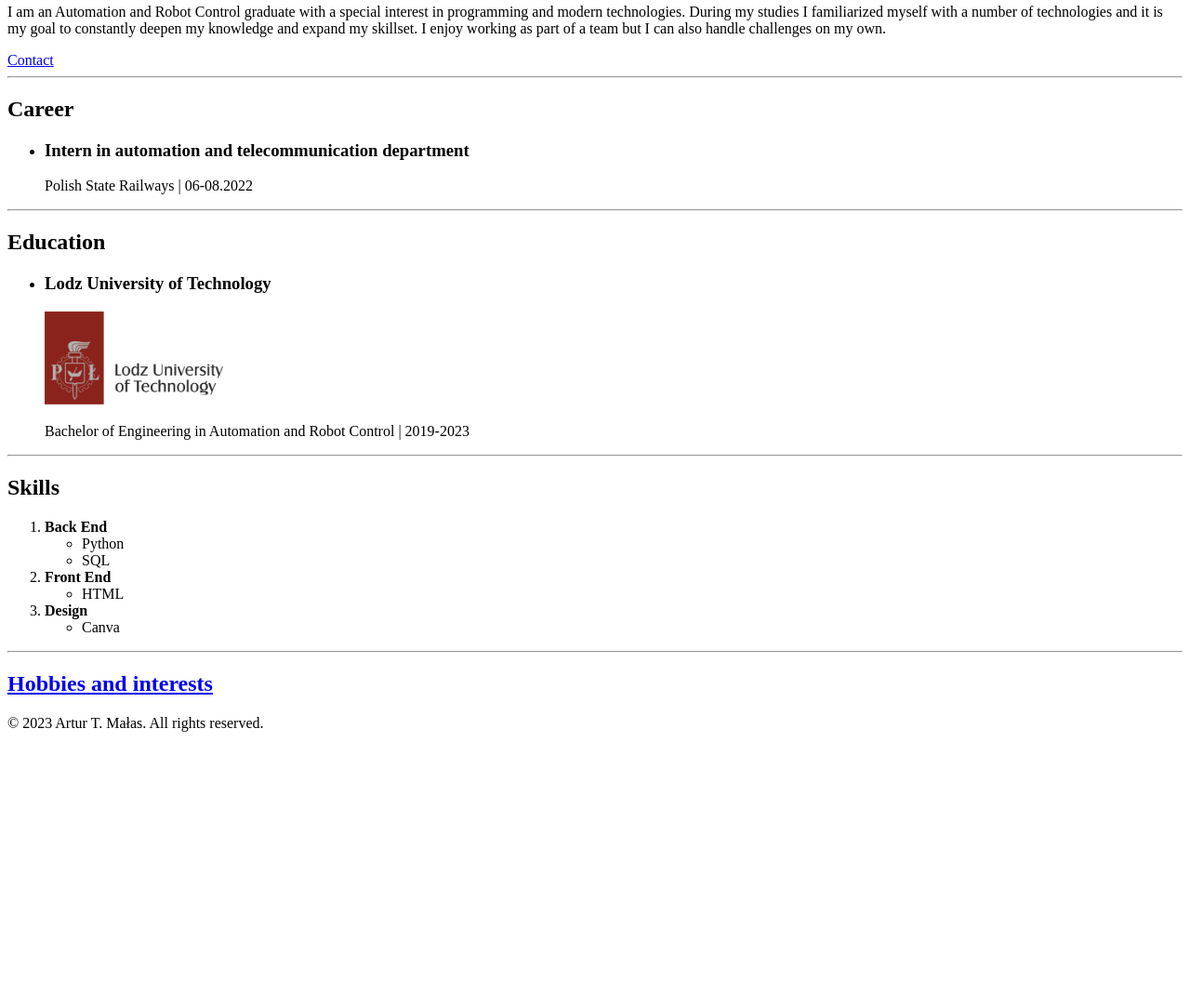
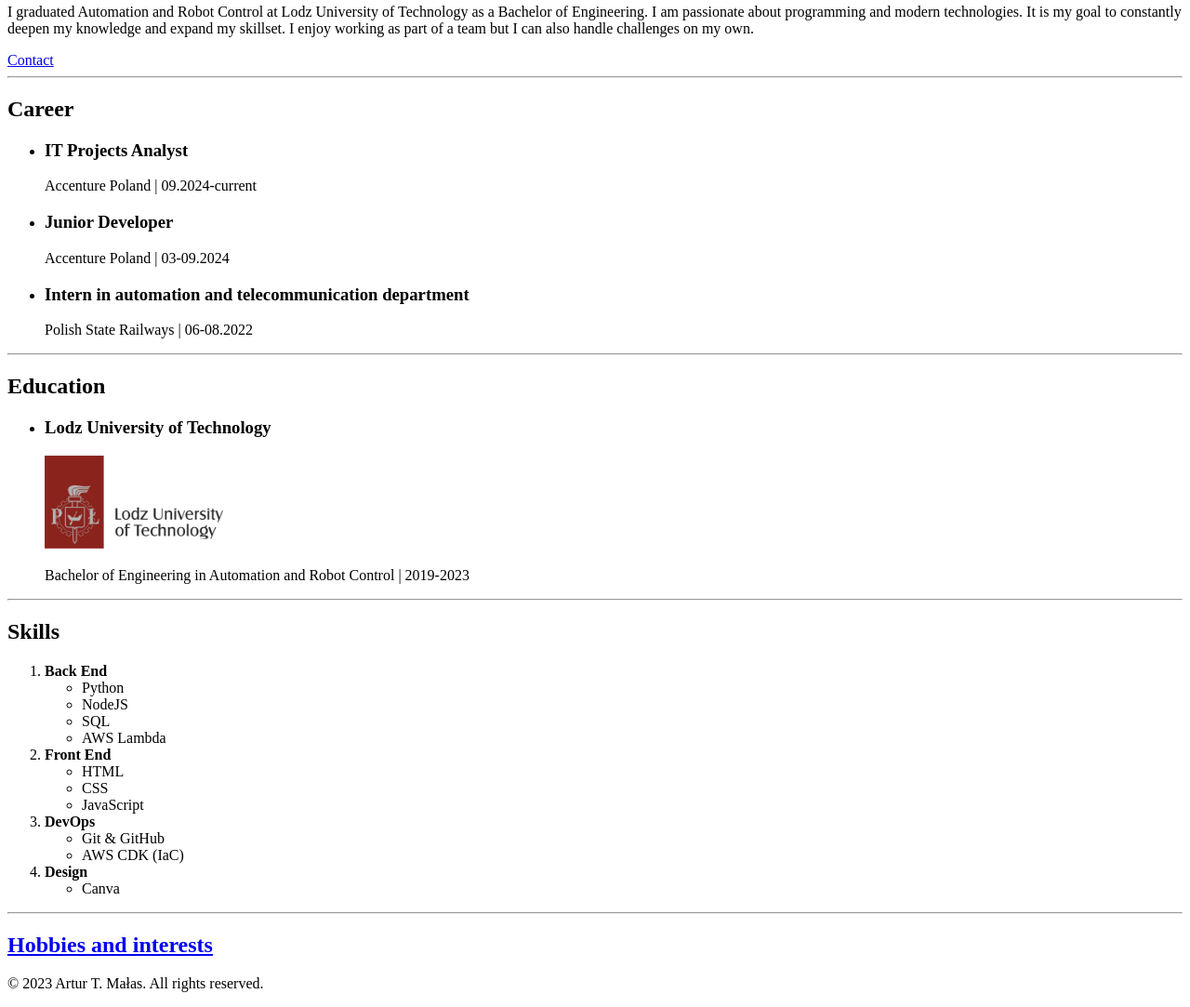
Before and after one commit to Artur-T-Malas/html-only-online-resume, a plain HTML site: page index.html in a window 1280 px wide. Shown: the part 302-1385 px from the top of the page at 93% size. Before the commit the page ends 1105 px from the top, so only its background shows below. Drawn offline with Linux system fonts and the light colour scheme.

Commit message:
Chore: Update CV, add meta tags and favicon

```diff
--- a/index.html
+++ b/index.html
@@ -3,7 +3,14 @@
 <head>
     <meta charset="UTF-8">
     <meta name="viewport" content="width=device-width, initial-scale=1.0">
+    <meta name="keywords" content="Backend Developer, Python, NodeJS, AWS, SQL">
+    <meta name="title" content="Artur T. Małas - Developer">
+    <meta name="description" content="AWS focused Python Developer with solid SQL knowledge">
+    <meta property="og:type" content="website">
+    <meta property="og:image" conten="./assets/images/me.jpg">
     <title>Artur T. Małas' Resume</title>
+    <link rel="icon" type="image/x-icon" href="./assets/images/favicon.ico">
+    <link rel="manifest" href="./public/site.webmanifest">
 </head>
 <body>
     <h1>Curriculum Vitae</h1>
@@ -18,14 +25,24 @@
         </tr>
     </table>
     <p>
-        I am an Automation and Robot Control graduate with a special interest in programming and modern technologies.
-        During my studies I familiarized myself with a number of technologies and it is my goal to constantly deepen my knowledge and expand my skillset.
+        I graduated Automation and Robot Control at Lodz University of Technology
+        as a Bachelor of Engineering. I am passionate
+        about programming and modern technologies.
+        It is my goal to constantly deepen my knowledge and expand my skillset.
         I enjoy working as part of a team but I can also handle challenges on my own.
     </p>
     <a href="./public/contact.html">Contact</a>
     <hr />
     <h2>Career</h2>
     <ul>
+        <li>
+            <h3>IT Projects Analyst</h3>
+            <p>Accenture Poland | 09.2024-current</p>
+        </li>
+        <li>
+            <h3>Junior Developer</h3>
+            <p>Accenture Poland | 03-09.2024</p>
+        </li>
         <li>
             <h3>Intern in automation and telecommunication department</h3>
             <p>Polish State Railways | 06-08.2022 </p>
@@ -47,13 +64,24 @@
             <b>Back End</b>
             <ul>
                 <li>Python</li>
+                <li>NodeJS</li>
                 <li>SQL</li>
+                <li>AWS Lambda</li>
             </ul>
         </li>
         <li>
             <b>Front End</b>
             <ul>
                 <li>HTML</li>
+                <li>CSS</li>
+                <li>JavaScript</li>
+            </ul>
+        </li>
+        <li>
+            <b>DevOps</b>
+            <ul>
+                <li>Git & GitHub</li>
+                <li>AWS CDK (IaC)</li>
             </ul>
         </li>
         <li>
```
Also changed, not shown: assets/images/favicon.ico (added).
